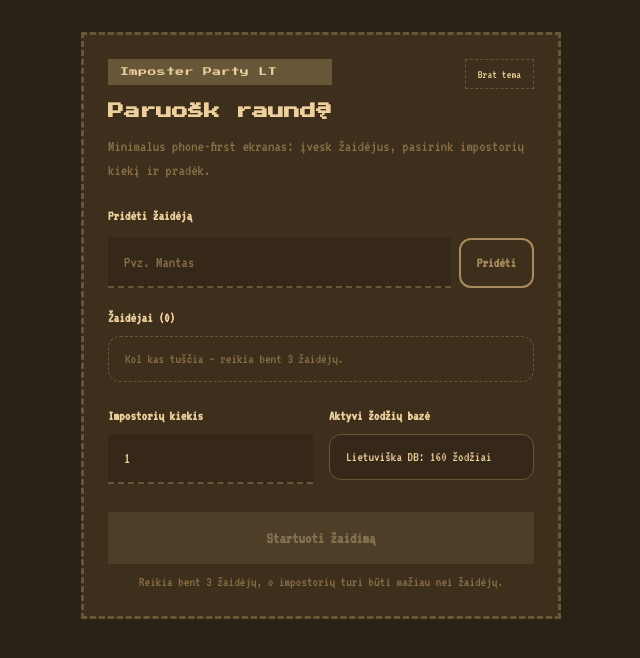
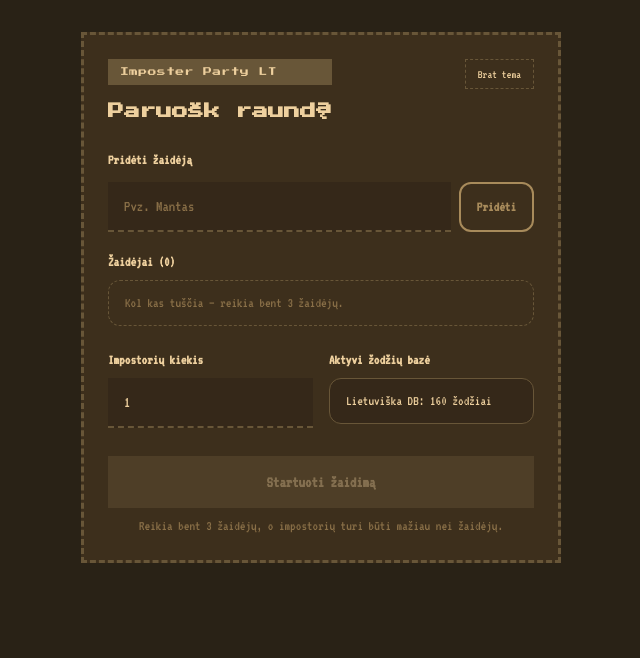
Before and after one commit to SIMHIDEN/page, a React (Vite) app: page / in a window 1280 px wide. Shown: the top 658 px of the page, without its empty margins (319-959 px from the left). Built offline with nearby package versions, Linux system fonts and the light colour scheme.

Commit message:
Remove setup description text

```diff
--- a/src/App.tsx
+++ b/src/App.tsx
@@ -178,9 +178,6 @@ function App() {
                 {themeSwitchLabel}
               </button>
             </div>
-            <p className="mt-2 text-sm text-[var(--color-muted)] sm:text-base">
-              Minimalus phone-first ekranas: įvesk žaidėjus, pasirink impostorių kiekį ir pradėk.
-            </p>
 
             <section className="mt-6 space-y-3">
               <label htmlFor="playerName" className="block text-sm font-semibold">
```
